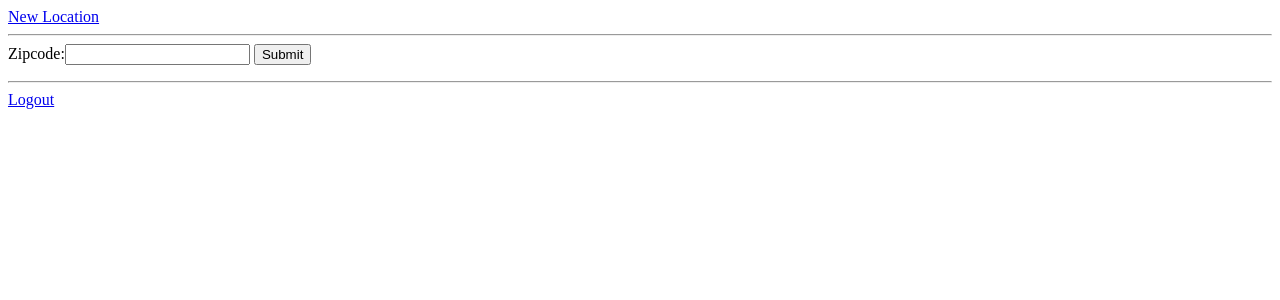
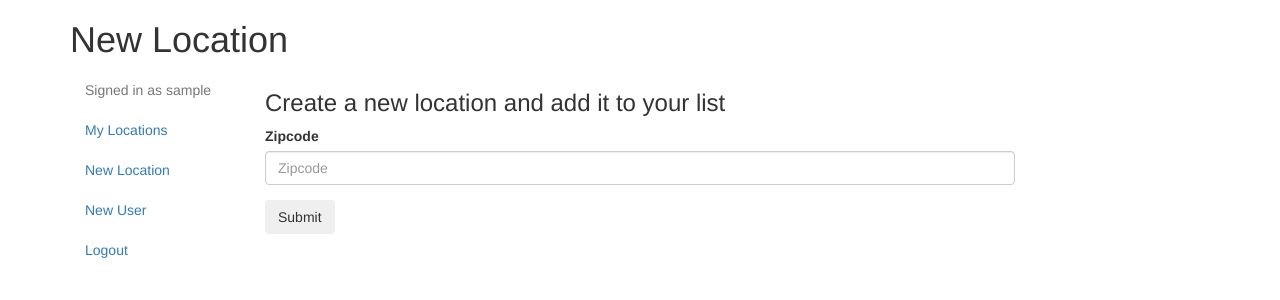
Before and after one commit to samhoice/weather, a Django app: a page that uses apax_challenge/person/templates/person/base.html in a window 1280 px wide. Shown: the top 300 px of the page. Run offline with Django 3.2, Linux system fonts and the light colour scheme; the visitor is signed in with stand-in values (Sample User, id 1); some libraries are stand-ins or nearby versions.

Commit message:
Adds bootstrap, switches from zipcode to gmaps, adds nws call

```diff
--- a/apax_challenge/apax_challenge/settings.py
+++ b/apax_challenge/apax_challenge/settings.py
@@ -37,6 +37,7 @@ INSTALLED_APPS = [
     'django.contrib.sessions',
     'django.contrib.messages',
     'django.contrib.staticfiles',
+    'bootstrap3',
     'location',
     'person',
 ]
@@ -121,5 +122,5 @@ USE_TZ = True
 
 STATIC_URL = '/static/'
 
-LOGIN_URL = '/u/login'
+LOGIN_URL = '/p/login'
 LOGIN_REDIRECT_URL = '/'
--- a/apax_challenge/location/models.py
+++ b/apax_challenge/location/models.py
@@ -4,6 +4,20 @@ from django.core.urlresolvers import reverse
 
 class Location(models.Model):
 	zipcode = models.CharField(max_length=5)
+	city = models.CharField(max_length=128)
+	state = models.CharField(max_length=128)
+
+	lat = models.DecimalField(default=0.0, max_digits=6, decimal_places=3)
+	lon = models.DecimalField(default=0.0, max_digits=6, decimal_places=3)
+
+	high = models.IntegerField(default=0)
+	low = models.IntegerField(default=0)
+
+	wind_speed = models.IntegerField(default=0)
+	wind_dir = models.CharField(max_length=3, default="")
+
+	short_forecast = models.TextField(default="")
+	detailed_forcast = models.TextField(default="")
 
 	def __str__(self):
 		return "{}".format(self.zipcode)
--- a/apax_challenge/location/templates/location/location_form.html
+++ b/apax_challenge/location/templates/location/location_form.html
@@ -1,12 +1,19 @@
 {% extends "person/base.html" %}
+{% load bootstrap3 %}
+
+
+{% block title %}
+New Location
+{% endblock %}
 
 {% block body %}
 
+<h3>Create a new location and add it to your list</h3>
+
 <form method="post" action="{% url 'location:create' %}">
+{% csrf_token %}
+{% bootstrap_form form %}
 
-{% csrf_token %}
-{{ form }}
-<input type="submit" name="submit">
-
+<input type="submit" class="btn" name="submit">
 </form>
 {% endblock body %}
--- a/apax_challenge/location/views.py
+++ b/apax_challenge/location/views.py
@@ -1,15 +1,71 @@
 from django.shortcuts import render
 from django.core.urlresolvers import reverse
 from django.views.generic import CreateView, DetailView
+from django.views import View
+from django.http import HttpResponseRedirect
+from django.contrib.auth.mixins import LoginRequiredMixin
+
 
 from .models import Location
+from person.models import Person
+from .helpers import get_weather
+
+import requests
+import json
+
 
 # Create your views here.
-class LocationCreate(CreateView):
+class LocationCreate(LoginRequiredMixin, CreateView):
 	model = Location
 	fields = ['zipcode']
-	# success_url = reverse('location:detail')
+
+	def form_valid(self, form):
+		try:
+			# try not to add locations more than once
+			loc = Location.objects.get(zipcode = form.cleaned_data['zipcode'])
+		except Location.DoesNotExist:
+			# ok, create one
+			loc = form.save(False)
+
+			# http://maps.googleapis.com/maps/api/geocode/json?address=40383
+			zip_url = "http://maps.googleapis.com/maps/api/geocode/json?address={}".format(loc.zipcode)
+			location_json = requests.get(zip_url)
+
+			location_struct = json.loads(location_json.text)
+			# status: ok
+			for addy_comp in location_struct['results'][0]['address_components']:
+				if addy_comp['types'][0] == 'administrative_area_level_1':
+					loc.state = addy_comp['short_name']
+				elif addy_comp['types'][0] == 'locality':
+					loc.city = addy_comp['short_name']
+
+			loc.lat = location_struct['results'][0]['geometry']['location']['lat']
+			loc.lon = location_struct['results'][0]['geometry']['location']['lng']
+
+			loc.save()
+
+		person = Person.objects.get(user=self.request.user)
+		person.location.add(loc)
+
+		return HttpResponseRedirect(reverse('person:detail', kwargs={'pk': person.pk}))
+
 
 class LocationDetail(DetailView):
 	model = Location
 	template = "location/detail.html"
+
+	def get_context_data(self, **kwargs):
+		context = super(LocationDetail, self).get_context_data(**kwargs)
+		weather_dict = get_weather(context['object'].lat, context['object'].lon)
+
+		context['object'].high = weather_dict['high']
+		context['object'].low = weather_dict['low']
+
+		# context['object'].wind_speed = weather_dict['wind_speed']
+
+		context['object'].short_forecast = weather_dict['short_forecast']
+		context['object'].detailed_forecast = weather_dict['detailed_forecast']
+
+		context['object'].save()
+
+		return context
--- a/apax_challenge/person/templates/person/base.html
+++ b/apax_challenge/person/templates/person/base.html
@@ -1,19 +1,65 @@
+{% load bootstrap3 %}
+
+{% bootstrap_css %}
+{% bootstrap_javascript %}
+
 <html>
 <head>
 </head>
 <body>
 
-{% if user.is_authenticated %}
-<a href="{% url 'location:create' %}">New Location</a>
-{% else %}
-<a href="{% url 'person:create' %}">New User</a>
-{% endif %}
-<hr/>
-{% block body %}
+{% bootstrap_messages %}
 
-{% endblock body %}
+<div class="container">
+	<div class="row">
+		<div class="col-md-12">
+			<h1>
+			{% block title %}
 
-<hr/>
-<a href="{% url 'person:logout' %}">Logout</a>
+			{% endblock title %}
+			</h1>
+		</div>
+	</div>
+	<div class="row">
+		<div class="col-md-2">
+			<ul class="nav flex-column">
+				<li class="nav-item disabled">
+					<a href="#">
+					{% if user.is_authenticated %}
+					Signed in as {{ user.username }}
+					{% else %}
+					Not signed in
+					{% endif %}
+					</a>
+				</li>
+				<li class="nav-item">
+					{% if user.is_authenticated %}
+					<a href="/">My Locations</a>
+					{% else %}
+					<a class="nav-link" href="{% url 'person:login' %}">Login</a>
+					{% endif %}
+				</li>
+				<li class="nav-item">
+					<a class="nav-link" href="{% url 'location:create' %}">New Location</a>
+				</li>
+				<li class="nav-item">
+					<a class="nav-link" href="{% url 'person:create' %}">New User</a>
+				</li>
+				<li class="nav-item">
+					<a class="nav-link" href="{% url 'person:logout' %}">Logout</a>
+				</li>
+			</ul>
+		</div>
+		<div class="col-md-8">
+			{% block body %}
+			Content!
+			{% endblock body %}
+		</div>
+		<div class="col-md-2">
+
+		</div>
+	</div>
+</div>
+
 </body>
 </html>
--- a/apax_challenge/person/templates/person/create.html
+++ b/apax_challenge/person/templates/person/create.html
@@ -1,4 +1,9 @@
 {% extends "person/base.html" %}
+
+
+{% block title %}
+Signup!
+{% endblock %}
 
 {% block body %}
 
--- a/apax_challenge/person/templates/person/login.html
+++ b/apax_challenge/person/templates/person/login.html
@@ -1,4 +1,8 @@
 {% extends "person/base.html" %}
+
+{% block title %}
+User Login
+{% endblock %}
 
 {% block body %}
 
--- a/apax_challenge/person/views.py
+++ b/apax_challenge/person/views.py
@@ -23,7 +23,6 @@ class PersonView(DetailView):
 	model = Person
 	template_name = 'person/detail.html'
 
-
 class PersonForm(forms.Form):
 	name = forms.CharField()
 	password = forms.CharField(widget=forms.PasswordInput)
```
Also changed, not shown: apax_challenge/location/helpers.py (added, +17 -0 lines), apax_challenge/location/templates/location/location_detail.html (+17 -1 lines), apax_challenge/person/templates/person/detail.html (+33 -2 lines), apax_challenge/person/templates/person/login_form.html (+5 -2 lines), apax_challenge/location/migrations/0002_auto_20170721_1650.py (added), apax_challenge/location/migrations/0003_auto_20170721_1812.py (added).
